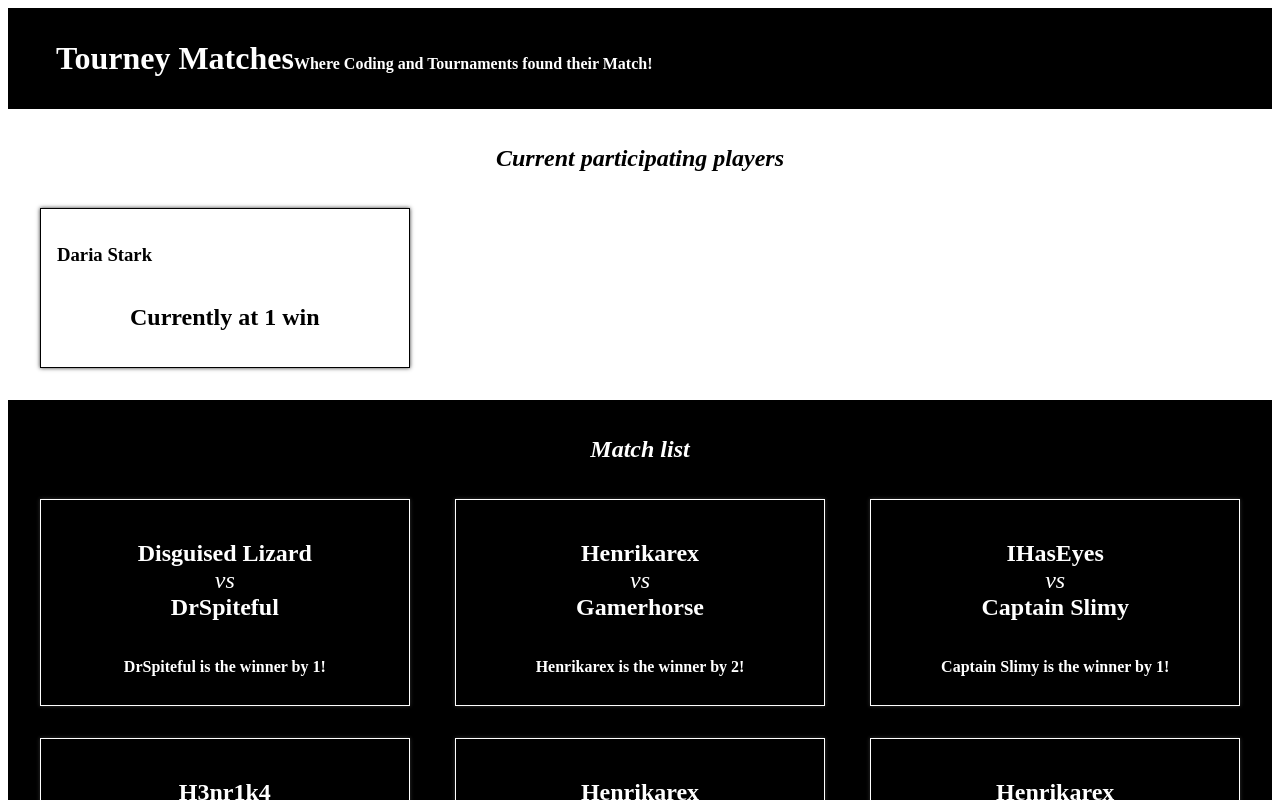
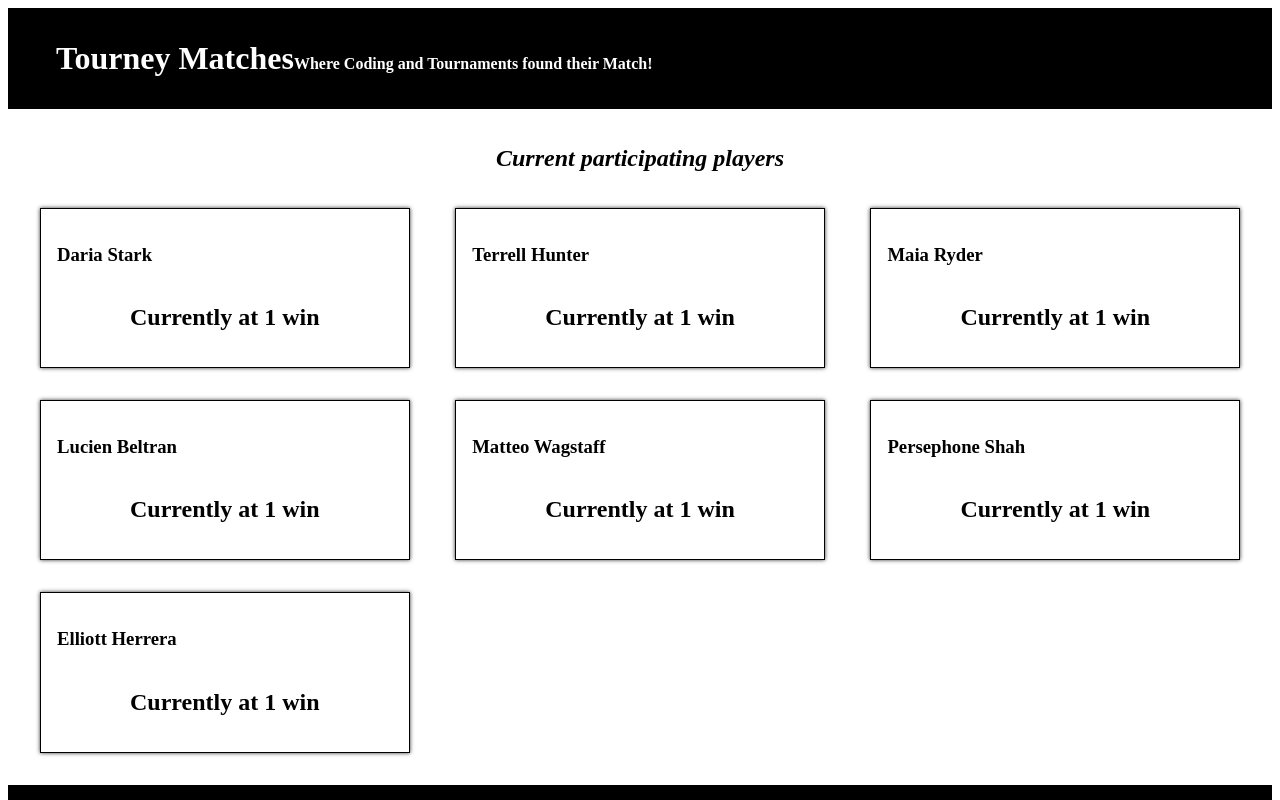
Before and after one commit to hugo-pb/Tourney-Matches, a React (Create React App) app: page / in a window 1280 px wide. Shown: the top 800 px of the page. Built offline with nearby package versions, Linux system fonts and the light colour scheme.

Commit message:
maping players

```diff
--- a/src/components /Playerlist.js
+++ b/src/components /Playerlist.js
@@ -2,16 +2,21 @@ import React from "react";
 import Player from "./Player";
 
 const PlayerList = (props) => {
-  const onePlayer = props.playerData[0];
+  const Players = props.playerData.map((player, key) => {
+    return (
+      <Player
+        fname={player.firstName}
+        lname={player.lastName}
+        gameTag={player.gameTag}
+        wins={player.wins}
+        gamerTag={key}
+      />
+    );
+  });
   return (
     <section className="PlayerList">
       <h1>Current participating players</h1>
-      <Player
-        fname={onePlayer.firstName}
-        lname={onePlayer.lastName}
-        gameTag={onePlayer.gameTag}
-        wins={onePlayer.wins}
-      />
+      {Players}
     </section>
   );
 };
```
